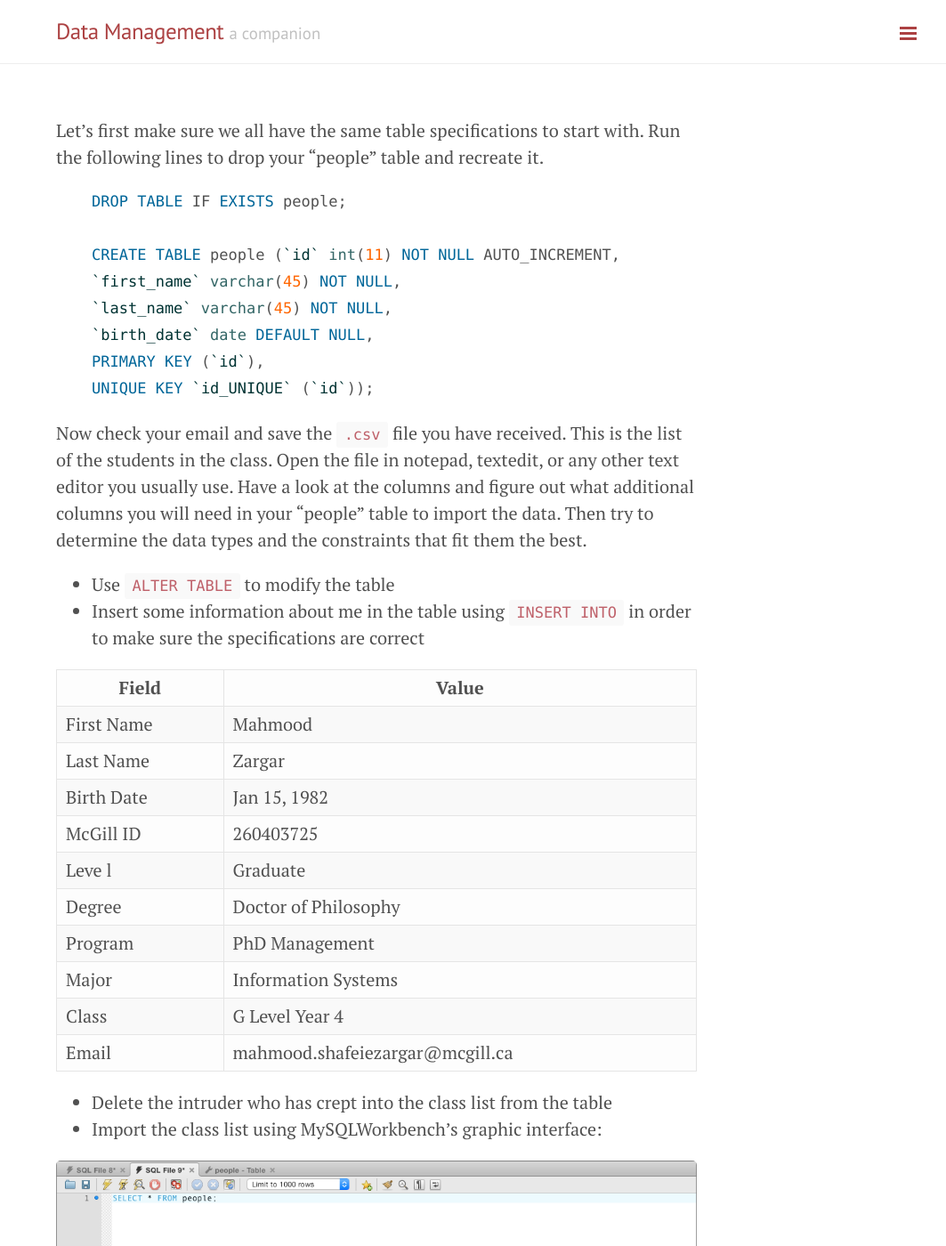
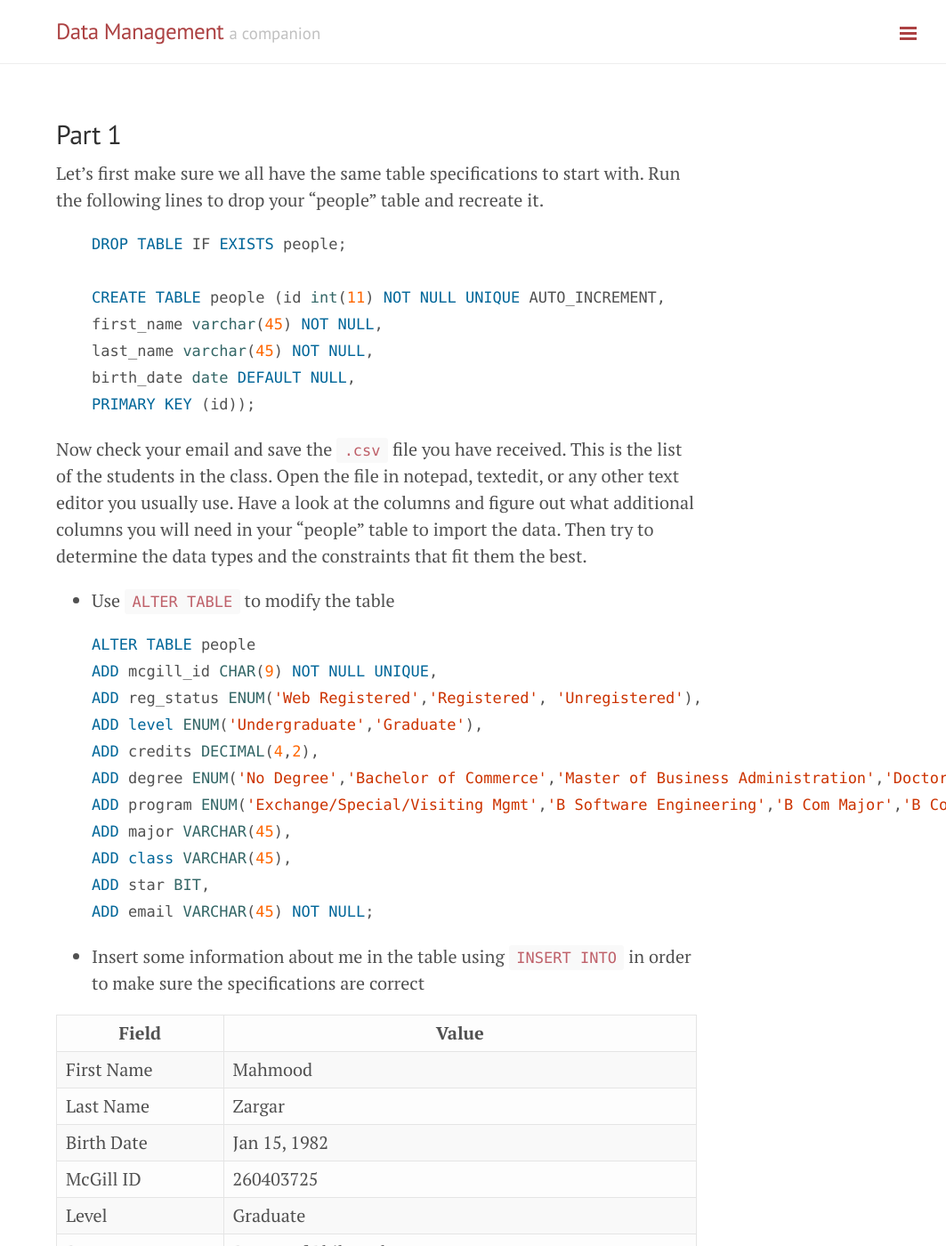
Before and after one commit to retrography/data-management, a Jekyll site: the page built from exercises/session_06.md, in a window 1280 px wide and 1400 px high. Shown: the whole window at 89% size, without its empty margins (217-1280 px from the left). Built offline with Jekyll 4.4.1, drawn with Linux system fonts in a browser that asks for light colours; Markdown is read by kramdown in place of the engine named in the settings.

Commit message:
ex 1 solution

```diff
--- a/exercises/session_06.md
+++ b/exercises/session_06.md
@@ -3,22 +3,42 @@ layout: default
 title: Class Exercise 1
 ---
 
+## Part 1
+
 Let's first make sure we all have the same table specifications to start with. Run the following lines to drop your "people" table and recreate it.
 
 {% highlight sql %}
+
 DROP TABLE IF EXISTS people;
 
-CREATE TABLE people (`id` int(11) NOT NULL AUTO_INCREMENT,
-`first_name` varchar(45) NOT NULL,
-`last_name` varchar(45) NOT NULL,
-`birth_date` date DEFAULT NULL,
-PRIMARY KEY (`id`),
-UNIQUE KEY `id_UNIQUE` (`id`));
+CREATE TABLE people (id int(11) NOT NULL UNIQUE AUTO_INCREMENT,
+first_name varchar(45) NOT NULL,
+last_name varchar(45) NOT NULL,
+birth_date date DEFAULT NULL,
+PRIMARY KEY (id));
+
 {% endhighlight %}
 
 Now check your email and save the `.csv` file you have received. This is the list of the students in the class. Open the file in notepad, textedit, or any other text editor you usually use. Have a look at the columns and figure out what additional columns you will need in your "people" table to import the data. Then try to determine the data types and the constraints that fit them the best.
 
 - Use `ALTER TABLE` to modify the table
+
+{% highlight sql %}
+
+ALTER TABLE people
+ADD mcgill_id CHAR(9) NOT NULL UNIQUE,
+ADD reg_status ENUM('Web Registered','Registered', 'Unregistered'),
+ADD level ENUM('Undergraduate','Graduate'),
+ADD credits DECIMAL(4,2),
+ADD degree ENUM('No Degree','Bachelor of Commerce','Master of Business Administration','Doctor of Philosphy','Bachelor of Software Engr'),
+ADD program ENUM('Exchange/Special/Visiting Mgmt','B Software Engineering','B Com Major','B Com General Management','PhD Management','MBA Major'),
+ADD major VARCHAR(45),
+ADD class VARCHAR(45),
+ADD star BIT,
+ADD email VARCHAR(45) NOT NULL;
+
+{% endhighlight %}
+
 - Insert some information about me in the table using `INSERT INTO` in order to make sure the specifications are correct
 
 Field | Value
@@ -27,7 +47,7 @@ First Name | Mahmood
 Last Name | Zargar
 Birth Date | Jan 15, 1982
 McGill ID | 260403725
-Leve l| Graduate
+Level| Graduate
 Degree | Doctor of Philosophy
 Program | PhD Management
 Major | Information Systems
@@ -40,6 +60,11 @@ Email | mahmood.shafeiezargar@mcgill.ca
 ![Import CSV Recordset]({{ site.baseurl }}/public/images/import.png)
 
 - Write a query that shows the students in their 3rd year
+
+# Solution to Part 1
+
+{% gist retrography/f7b2e148dce14ba00794 %}
+
 - How many people are there in the class?
 - How many students are there in the class?
 - Write a query that shows the number of students in their 2nd year
```
